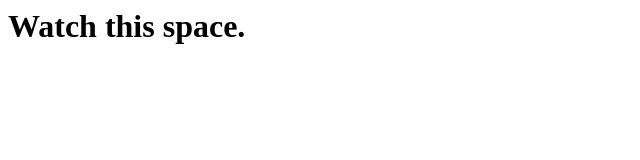
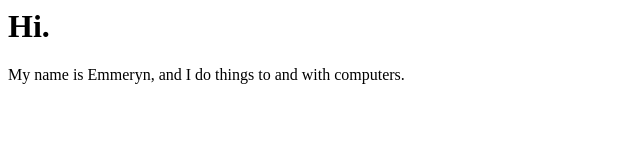
Before and after one commit to emexalt/emexalt.github.io, a plain HTML site: page index.html in a window 1280 px wide. Shown: the whole page, without its empty margins (0-640 px from the left). Drawn offline with Linux system fonts and the light colour scheme.

Commit message:
Minor text edit.

```diff
--- a/index.html
+++ b/index.html
@@ -1,7 +1,8 @@
 <html>
 <head><title>Emexalt on Github Pages</title></head>
 <body>
-    <h1>Watch this space.</h1>
+    <h1>Hi.</h1>
+    <p>My name is Emmeryn, and I do things to and with computers.</p>
 </body>
 
 </html>
```
